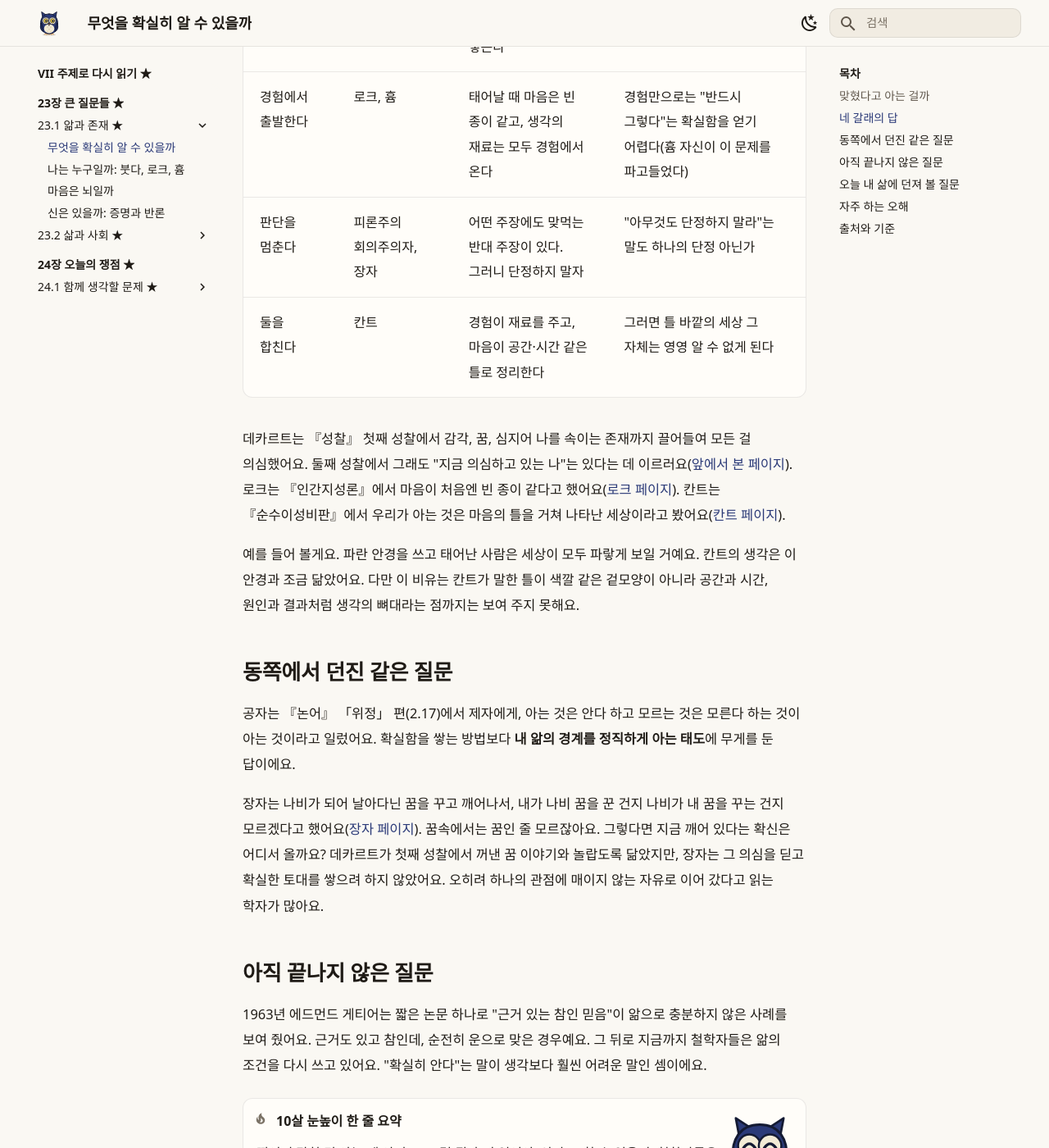
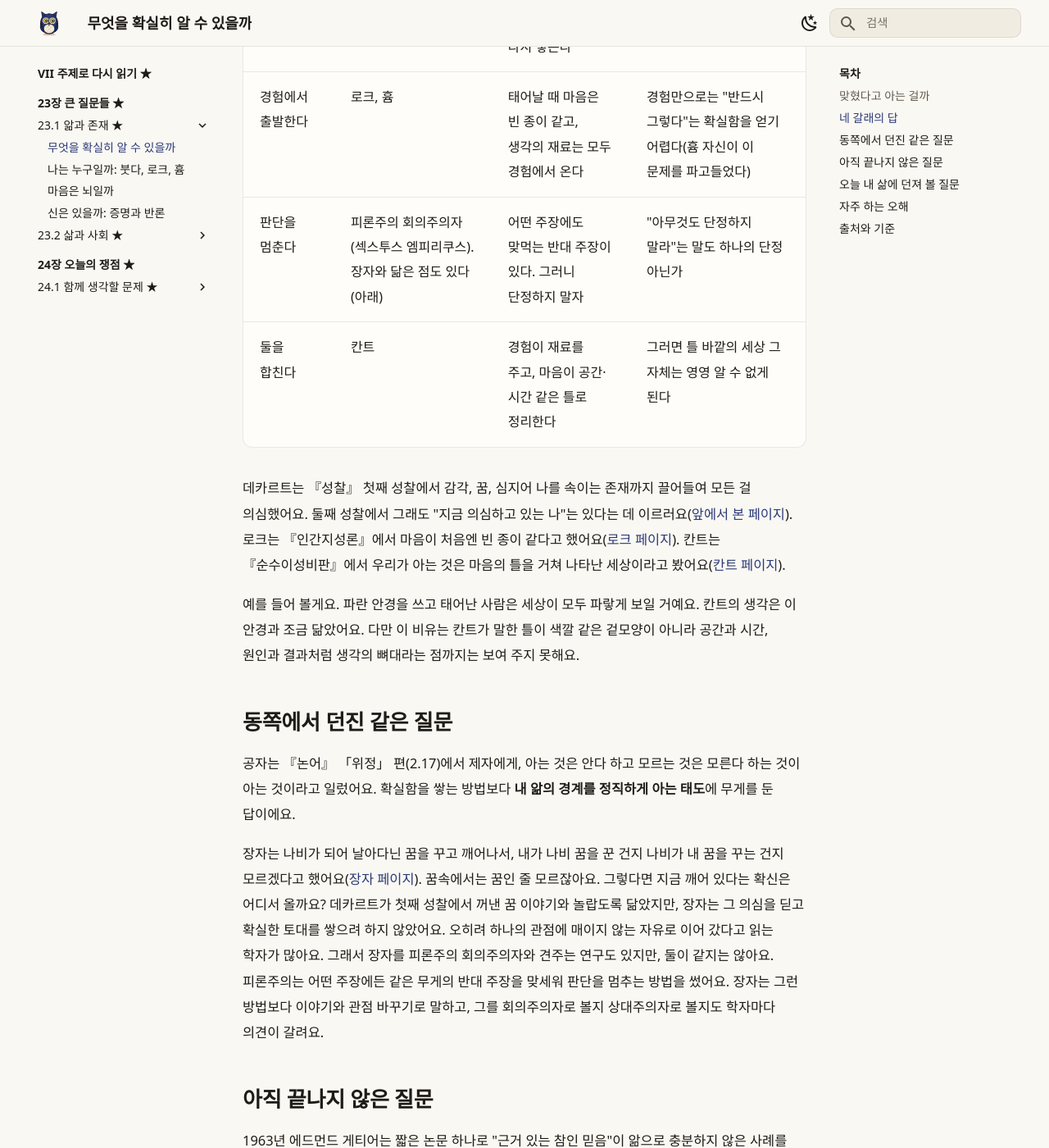
Before and after one commit to philosophy-jungjuhang/philosophy_jungjuhang, an MkDocs documentation site: the page built from docs/part7/ch23/q-knowledge.md, in a window 1280 px wide and 1400 px high, scrolled down 1061 px. Shown: the whole window at 82% size. Built offline with MkDocs 1.6.1 and Material for MkDocs 9.7.7, drawn with Linux system fonts in a browser that asks for light colours; some web fonts are replaced; some of the changed text lies outside the part shown.

Commit message:
검수 반영 중간 저장
Co-Authored-By: Claude Opus 5.5 <noreply@anthropic.com>
Claude-Session: https://claude.ai/code/session_01VYi7RXot3yHxGd2ycmUmGA

```diff
--- a/docs/part7/ch23/q-knowledge.md
+++ b/docs/part7/ch23/q-knowledge.md
@@ -21,7 +21,7 @@
 |---|---|---|---|
 | 이성에서 출발한다 | 데카르트 | 모든 걸 의심해도 "의심하는 나"는 남는다. 거기서 다시 쌓는다 | 생각하는 나에서 바깥 세상까지 건너가는 다리가 약하다 |
 | 경험에서 출발한다 | 로크, 흄 | 태어날 때 마음은 빈 종이 같고, 생각의 재료는 모두 경험에서 온다 | 경험만으로는 "반드시 그렇다"는 확실함을 얻기 어렵다(흄 자신이 이 문제를 파고들었다) |
-| 판단을 멈춘다 | 피론주의 회의주의자, 장자 | 어떤 주장에도 맞먹는 반대 주장이 있다. 그러니 단정하지 말자 | "아무것도 단정하지 말라"는 말도 하나의 단정 아닌가 |
+| 판단을 멈춘다 | 피론주의 회의주의자(섹스투스 엠피리쿠스). 장자와 닮은 점도 있다(아래) | 어떤 주장에도 맞먹는 반대 주장이 있다. 그러니 단정하지 말자 | "아무것도 단정하지 말라"는 말도 하나의 단정 아닌가 |
 | 둘을 합친다 | 칸트 | 경험이 재료를 주고, 마음이 공간·시간 같은 틀로 정리한다 | 그러면 틀 바깥의 세상 그 자체는 영영 알 수 없게 된다 |
 
 데카르트는 『성찰』 첫째 성찰에서 감각, 꿈, 심지어 나를 속이는 존재까지 끌어들여 모든 걸 의심했어요. 둘째 성찰에서 그래도 "지금 의심하고 있는 나"는 있다는 데 이르러요([앞에서 본 페이지](../../part4/ch13/cogito.md)). 로크는 『인간지성론』에서 마음이 처음엔 빈 종이 같다고 했어요([로크 페이지](../../part4/ch14/locke-blank-slate.md)). 칸트는 『순수이성비판』에서 우리가 아는 것은 마음의 틀을 거쳐 나타난 세상이라고 봤어요([칸트 페이지](../../part5/ch17/kant-lens.md)).
@@ -32,7 +32,7 @@
 
 공자는 『논어』 「위정」 편(2.17)에서 제자에게, 아는 것은 안다 하고 모르는 것은 모른다 하는 것이 아는 것이라고 일렀어요. 확실함을 쌓는 방법보다 **내 앎의 경계를 정직하게 아는 태도**에 무게를 둔 답이에요.
 
-장자는 나비가 되어 날아다닌 꿈을 꾸고 깨어나서, 내가 나비 꿈을 꾼 건지 나비가 내 꿈을 꾸는 건지 모르겠다고 했어요([장자 페이지](../../part2/ch06/zhuangzi-butterfly.md)). 꿈속에서는 꿈인 줄 모르잖아요. 그렇다면 지금 깨어 있다는 확신은 어디서 올까요? 데카르트가 첫째 성찰에서 꺼낸 꿈 이야기와 놀랍도록 닮았지만, 장자는 그 의심을 딛고 확실한 토대를 쌓으려 하지 않았어요. 오히려 하나의 관점에 매이지 않는 자유로 이어 갔다고 읽는 학자가 많아요.
+장자는 나비가 되어 날아다닌 꿈을 꾸고 깨어나서, 내가 나비 꿈을 꾼 건지 나비가 내 꿈을 꾸는 건지 모르겠다고 했어요([장자 페이지](../../part2/ch06/zhuangzi-butterfly.md)). 꿈속에서는 꿈인 줄 모르잖아요. 그렇다면 지금 깨어 있다는 확신은 어디서 올까요? 데카르트가 첫째 성찰에서 꺼낸 꿈 이야기와 놀랍도록 닮았지만, 장자는 그 의심을 딛고 확실한 토대를 쌓으려 하지 않았어요. 오히려 하나의 관점에 매이지 않는 자유로 이어 갔다고 읽는 학자가 많아요. 그래서 장자를 피론주의 회의주의자와 견주는 연구도 있지만, 둘이 같지는 않아요. 피론주의는 어떤 주장에든 같은 무게의 반대 주장을 맞세워 판단을 멈추는 방법을 썼어요. 장자는 그런 방법보다 이야기와 관점 바꾸기로 말하고, 그를 회의주의자로 볼지 상대주의자로 볼지도 학자마다 의견이 갈려요.
 
 ## 아직 끝나지 않은 질문
 
@@ -69,8 +69,8 @@
     - <span class="src-tag">해설</span> Juan Comesaña & Peter Klein, "[Skepticism](https://plato.stanford.edu/entries/skepticism/)", *Stanford Encyclopedia of Philosophy* (2026 개정).
     - <span class="src-tag">해설</span> Katja Vogt, "[Ancient Skepticism](https://plato.stanford.edu/entries/skepticism-ancient/)", *Stanford Encyclopedia of Philosophy* (2022 개정). 피론주의가 마음의 고요를 목표로 한다는 점을 확인했어요.
     - <span class="src-tag">해설</span> Lex Newman, "[Descartes' Epistemology](https://plato.stanford.edu/entries/descartes-epistemology/)"; William Uzgalis, "[John Locke](https://plato.stanford.edu/entries/locke/)"; Nicholas F. Stang, "[Kant's Transcendental Idealism](https://plato.stanford.edu/entries/kant-transcendental-idealism/)", *Stanford Encyclopedia of Philosophy*.
-    - <span class="src-tag">해설</span> Mark Csikszentmihalyi, "[Confucius](https://plato.stanford.edu/entries/confucius/)"; Chad Hansen, "[Zhuangzi](https://plato.stanford.edu/entries/zhuangzi/)", *Stanford Encyclopedia of Philosophy*. 『논어』 2.17과 나비 꿈 이야기를 확인했어요.
+    - <span class="src-tag">해설</span> Mark Csikszentmihalyi, "[Confucius](https://plato.stanford.edu/entries/confucius/)"; Chad Hansen, "[Zhuangzi](https://plato.stanford.edu/entries/zhuangzi/)", *Stanford Encyclopedia of Philosophy*. 『논어』 2.17과 나비 꿈 이야기, 장자에게서 회의주의·상대주의의 함의를 읽는 해석과 장자·섹스투스 엠피리쿠스 비교 연구(Kjellberg 1994) 서지를 확인했어요.
 
-- **기준 날짜:** 2026-11-11
+- **기준 날짜:** 2026-11-11 (검수 반영 2026-11-12)
 - **검토 상태:** 초안, 저자 평가 대기
 - **확인 필요:** 『테아이테토스』 법정 예의 스테파누스 쪽수(201a~c로 알려짐)는 직접 대조하지 못했어요. 나비 꿈이 「제물론」 편 끝에 있다는 것은 SEP에서 편 이름까지 확인하지 못했어요. 장자의 의심을 "자유로 이어 갔다"는 읽기는 해석의 하나예요.
```
